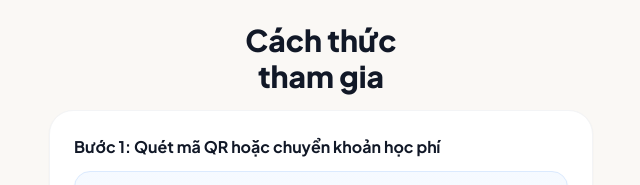
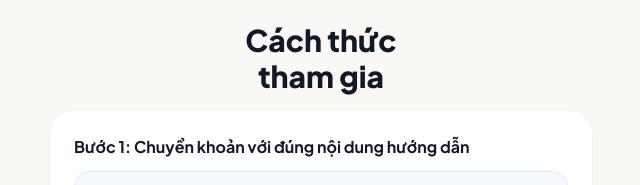
Before and after one commit to nguyenmaihi/hoc-tieng-trung-phungciteen, a website: page index.html in a window 1280 px wide. Shown: the part 9720-9905 px from the top of the page, 319-959 px from the left. Drawn offline with nearby package versions, Linux system fonts and the light colour scheme.

Commit message:
Update index.html

```diff
--- a/index.html
+++ b/index.html
@@ -451,7 +451,7 @@
         <!-- Step 1: Quét mã QR & Chuyển khoản -->
         <div class="space-y-3">
           <p class="font-bold text-gray-900 text-base">
-            Bước 1: Quét mã QR hoặc chuyển khoản học phí
+            Bước 1: Chuyển khoản với đúng nội dung hướng dẫn
           </p>
 
           <!-- Khung QR Code & Chi tiết tài khoản -->
```
